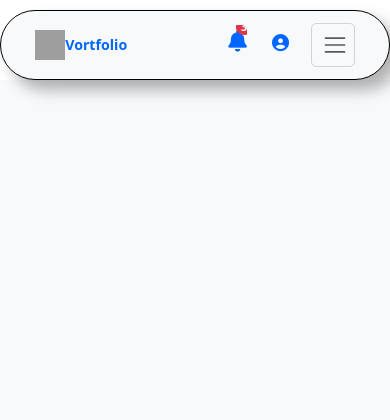
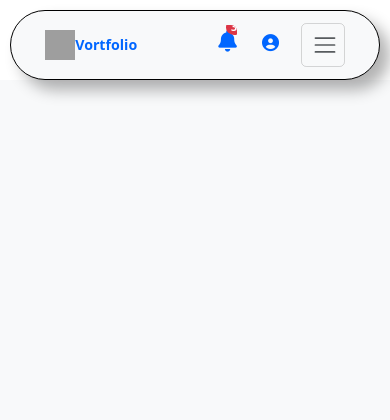
Before and after one commit to abdullahdep/vortfolio, a Django app: page /projects in a window 390 px wide. Shown: the top 420 px of the page. Run offline with Django 4.2, Linux system fonts and the light colour scheme; tables that the repository leaves empty hold one stand-in row (values such as "Sample post"); parts of the project's set-up code (start-up, migrations or seed data) failed here and were passed over; some libraries are stand-ins or nearby versions; grey boxes are pictures that could not be loaded.

Commit message:
dash headrer solved

```diff
--- a/app/static/js/script.js
+++ b/app/static/js/script.js
@@ -6,17 +6,22 @@
 // Set the script to load asynchronously
 script.async = true;
 
-
-
-
-
-// header
-
 // Append the script element to the body or head of the document
 document.head.appendChild(script);
+
 document.addEventListener('DOMContentLoaded', function () {
     const userIcons = document.querySelectorAll('.user-icon');
+    let activeDropdown = null;
 
+    // Function to close all dropdowns
+    function closeAllDropdowns() {
+        userIcons.forEach(icon => {
+            icon.classList.remove('active');
+        });
+        activeDropdown = null;
+    }
+
+    // Handle clicks on user icons
     userIcons.forEach(icon => {
         const toggle = icon.querySelector('.nav-link');
         const dropdown = icon.querySelector('.custom-dropdown');
@@ -25,108 +30,45 @@
             e.preventDefault();
             e.stopPropagation();
 
-                // Close all other dropdowns
-                userIcons.forEach(other => {
-                    if (other !== icon) {
-                        other.classList.remove('active');
+            if (icon.classList.contains('active')) {
+                // If clicking active dropdown, close it
+                closeAllDropdowns();
+            } else {
+                // Close other dropdowns and open this one
+                closeAllDropdowns();
+                icon.classList.add('active');
+                activeDropdown = icon;
             }
         });
-
-                // Toggle current dropdown
-                icon.classList.toggle('active');
-
-                // Check scroll indicators after dropdown is shown
-                if (icon.classList.contains('active')) {
-                    checkScrollIndicators(dropdown);
-                }
     });
-
-            // Add scroll event listener to dropdown
-            if (dropdown) {
-                dropdown.addEventListener('scroll', () => {
-                    checkScrollIndicators(dropdown);
-                });
-            }
-        });
-
-        // Function to check and update scroll indicators
-        function checkScrollIndicators(dropdown) {
-            const isScrollable = dropdown.scrollHeight > dropdown.clientHeight;
-            const isAtTop = dropdown.scrollTop <= 0;
-            const isAtBottom = dropdown.scrollHeight - dropdown.scrollTop === dropdown.clientHeight;
-
-            dropdown.classList.toggle('show-top-indicator', isScrollable && !isAtTop);
-            dropdown.classList.toggle('show-bottom-indicator', isScrollable && !isAtBottom);
-        }
 
     // Close dropdowns when clicking outside
     document.addEventListener('click', (e) => {
         if (!e.target.closest('.user-icon')) {
-                userIcons.forEach(icon => {
-                    icon.classList.remove('active');
-                });
+            closeAllDropdowns();
         }
     });
 
-        // Prevent dropdown clicks from closing
-        document.querySelectorAll('.custom-dropdown').forEach(dropdown => {
-            dropdown.addEventListener('click', (e) => {
-                e.stopPropagation();
+    // Handle touch events for mobile
+    document.addEventListener('touchstart', (e) => {
+        if (!e.target.closest('.user-icon') && !e.target.closest('.custom-dropdown')) {
+            closeAllDropdowns();
+        }
+    });
+
+    // Close dropdown when clicking menu items
+    document.querySelectorAll('.dropdown-item').forEach(item => {
+        item.addEventListener('click', () => {
+            closeAllDropdowns();
         });
     });
 
-        // Add touch events for mobile
-        if ('ontouchstart' in window) {
-            document.addEventListener('touchstart', (e) => {
-                if (!e.target.closest('.user-icon')) {
-                    userIcons.forEach(icon => icon.classList.remove('active'));
-                }
-            });
-        }
-
-        // Add smooth scroll behavior for dropdown items
-        document.querySelectorAll('.dropdown-item').forEach(item => {
-            item.addEventListener('click', function (e) {
-                const dropdown = this.closest('.custom-dropdown');
-                const section = this.closest('.dropdown-section');
-                if (section) {
-                    e.preventDefault();
-                    section.scrollIntoView({ behavior: 'smooth', block: 'nearest' });
-                }
+    // Close dropdown when clicking close button
+    document.querySelectorAll('.downsheet-close').forEach(closeBtn => {
+        closeBtn.addEventListener('click', () => {
+            closeAllDropdowns();
         });
     });
-
-        // Add section header dropdown functionality
-        const sectionHeaders = document.querySelectorAll('.section-header-dropdown');
-
-        sectionHeaders.forEach(header => {
-            header.addEventListener('click', () => {
-                const section = header.dataset.section;
-                const content = document.getElementById(`${section}-content`);
-
-                // Toggle active class
-                header.classList.toggle('active');
-                content.classList.toggle('active');
-
-                // Close other sections
-                sectionHeaders.forEach(otherHeader => {
-                    if (otherHeader !== header) {
-                        const otherSection = otherHeader.dataset.section;
-                        const otherContent = document.getElementById(`${otherSection}-content`);
-                        otherHeader.classList.remove('active');
-                        otherContent.classList.remove('active');
-                    }
-                });
-            });
-        });
-    });
-
-    function toggleFullscreenMenu(event) {
-        event.preventDefault();
-        const menu = document.getElementById('fullscreenMenu');
-        menu.classList.toggle('active');
-        document.body.style.overflow = menu.classList.contains('active') ? 'hidden' : '';
-    }
 
     // Add smooth scroll for navbar links
     document.querySelectorAll('.nav-link').forEach(link => {
@@ -150,3 +92,4 @@
             if (menu) menu.classList.remove('show');
         });
     });
+});
--- a/app/templates/components/header_footer.html
+++ b/app/templates/components/header_footer.html
@@ -100,17 +100,43 @@
     <!-- Header -->
     <nav class="nav1 navbar navbar-expand-lg navbar-light bg-light sticky-top" >
         <style>
-            .nav1{
+            .nav1 {
                 z-index: 1000;
                 height: 70px;
-                width: 100%;
+                width: calc(100% - 40px); /* Subtract margin from width */
                 position: fixed;
                 background-color: #f8f9fa !important;
                 border-radius: 100px;
                 border: 1px solid black;
                 box-shadow: 10px 10px 15px rgba(0, 0, 0, 0.3);
                 padding: 10px 20px;
-                margin: 10px 0;
+                margin: 10px 20px; /* Add horizontal margin */
+                top: 0;
+                left: 0;
+            }
+
+            /* Add responsive adjustments */
+            @media (max-width: 768px) {
+                .nav1 {
+                    width: calc(100% - 20px);
+                    margin: 10px 10px;
+                    border-radius: 50px;
+                }
+            }
+
+            /* Fix navbar collapse behavior */
+            @media (max-width: 991px) {
+                .navbar-collapse {
+                    position: absolute;
+                    top: 70px;
+                    left: 0;
+                    right: 0;
+                    background: #f8f9fa;
+                    padding: 1rem;
+                    border-radius: 15px;
+                    box-shadow: 0 5px 15px rgba(0, 0, 0, 0.1);
+                    margin: 0 20px;
+                }
             }
         </style>
         <div class="container-fluid px-3">
```
Also changed, not shown: auth_app/templates/dashboard.html (+1 -7 lines), auth_app/templates/layouts/app.html (+1 -16 lines). Lines whose indentation alone changed are shown as unchanged.
